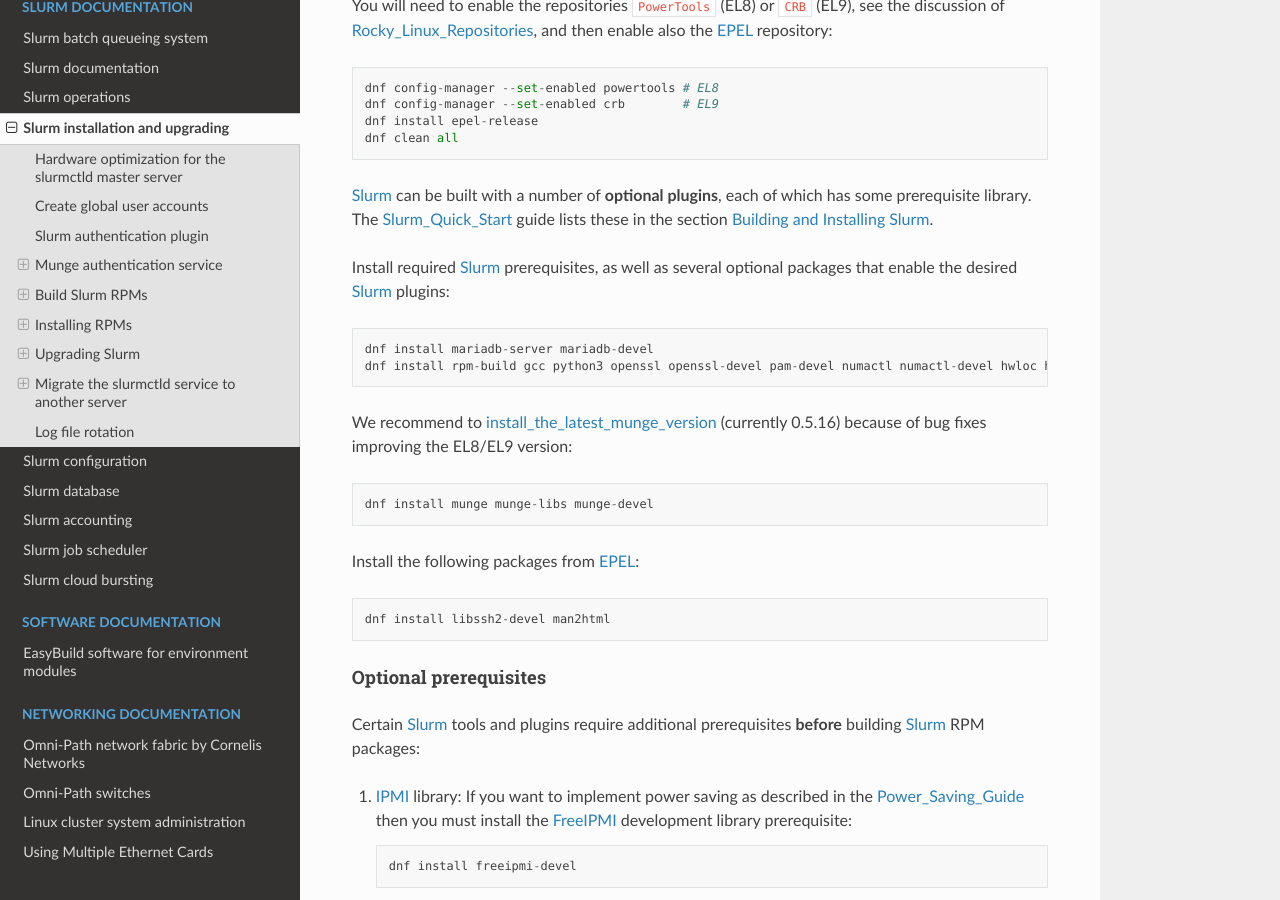
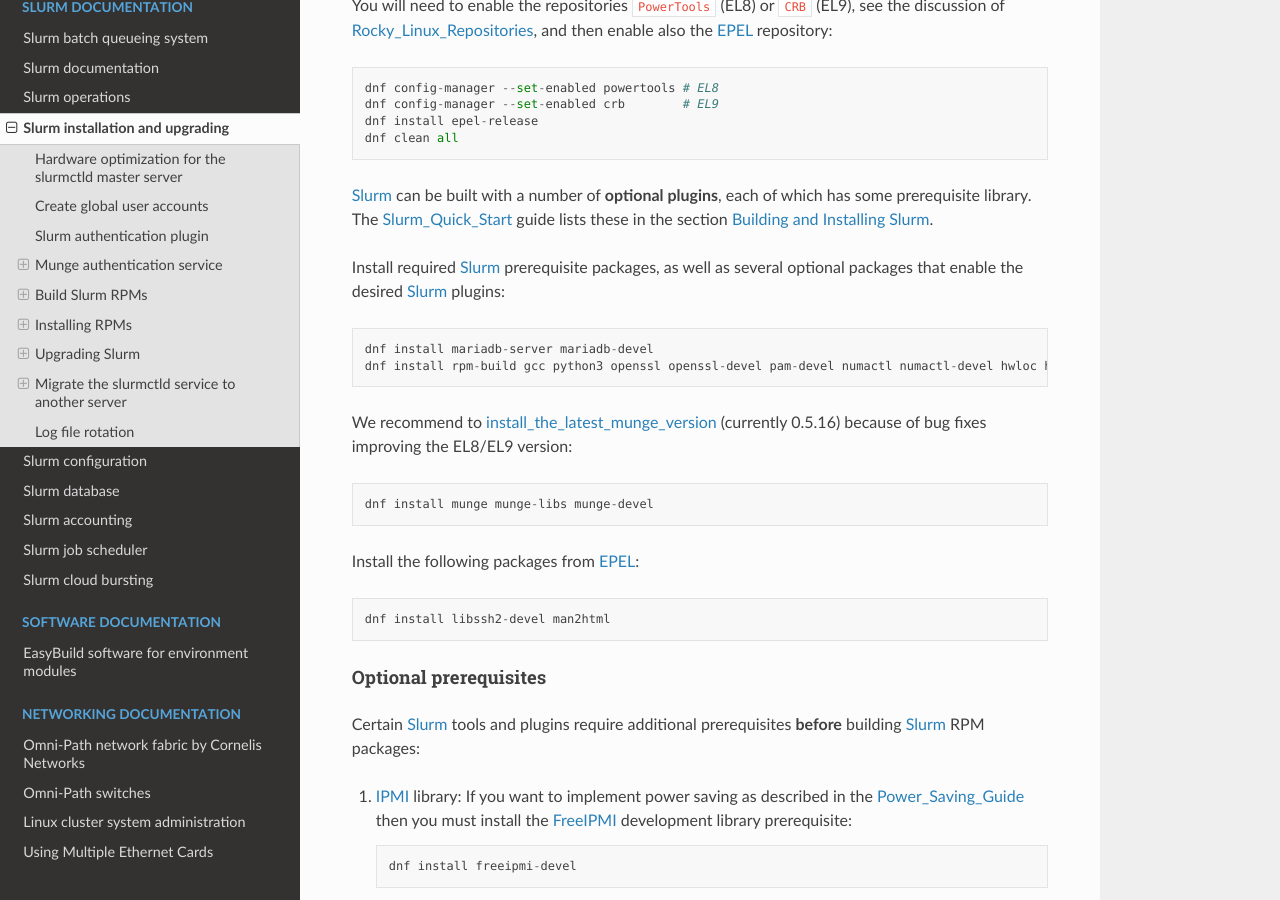
Before and after one commit to OleHolmNielsen/Niflheim_system, a Sphinx documentation site: the page built from docs/Slurm_installation.rst, in a window 1280 px wide and 900 px high, scrolled down 5277 px. Built offline with Sphinx 7.4.7 and the Read the Docs theme 2.0.0, drawn with Linux system fonts in a browser that asks for light colours.

Commit message:
Minor edit

```diff
--- a/docs/Slurm_installation.rst
+++ b/docs/Slurm_installation.rst
@@ -248,7 +248,7 @@
 Slurm_ can be built with a number of **optional plugins**, each of which has some prerequisite library.
 The Slurm_Quick_Start_ guide lists these in the section `Building and Installing Slurm <https://slurm.schedmd.com/quickstart_admin.html#build_install>`_.
 
-Install required Slurm_ prerequisites, as well as several optional packages that enable the desired Slurm_ plugins::
+Install required Slurm_ prerequisite packages, as well as several optional packages that enable the desired Slurm_ plugins::
 
   dnf install mariadb-server mariadb-devel
   dnf install rpm-build gcc python3 openssl openssl-devel pam-devel numactl numactl-devel hwloc hwloc-devel lua lua-devel readline-devel rrdtool-devel ncurses-devel gtk2-devel libibmad libibumad perl-Switch perl-ExtUtils-MakeMaker xorg-x11-xauth dbus-devel libbpf bash-completion
```
